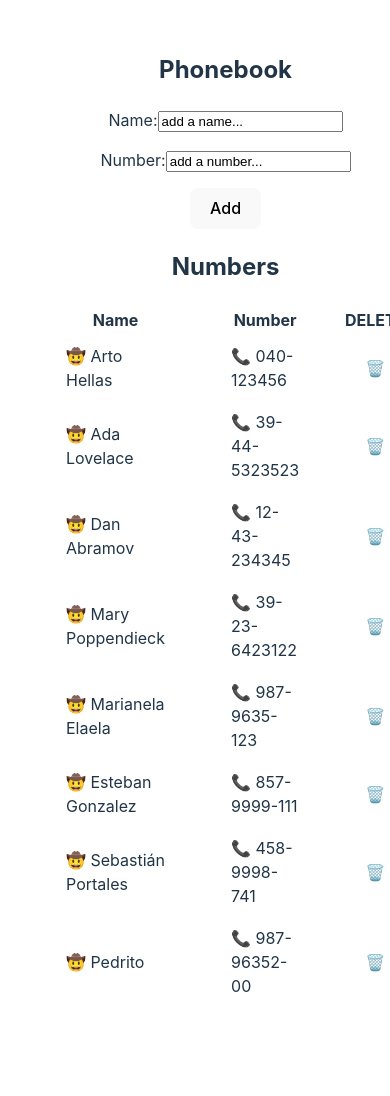
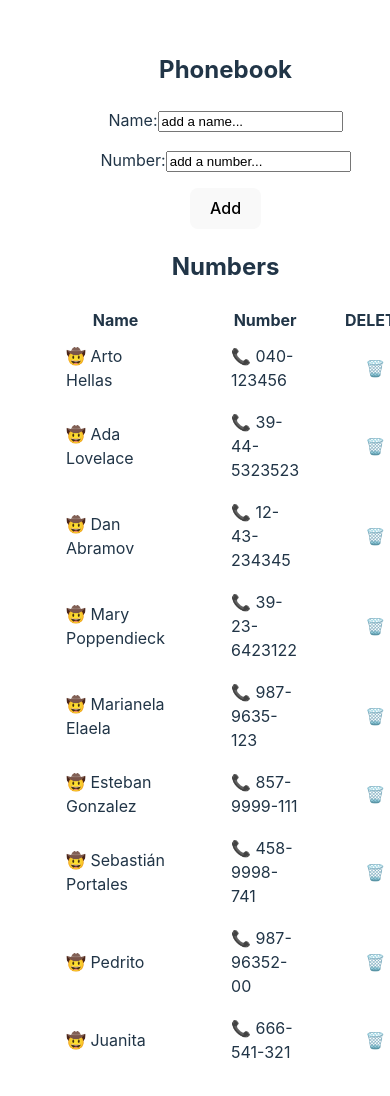
Before and after one commit to CarlosPizarroMorales/fullstackopen-submissions, a React (Vite) app in the folder part2/phonebook/: page / in a window 390 px wide. Shown: the top 1096 px of the page. Before the commit the page ends 1040 px from the top, so only its background shows below. Built offline with nearby package versions, Linux system fonts and the light colour scheme; data requests are answered from the project's data file.

Commit message:
Exercise 2.15 - Phonebook step 10: implement number update

```diff
--- a/part2/phonebook/db.json
+++ b/part2/phonebook/db.json
@@ -39,6 +39,11 @@
       "id": "c516",
       "name": "Pedrito",
       "number": "987-96352-00"
+    },
+    {
+      "name": "Juanita",
+      "number": "666-541-321",
+      "id": "02d1"
     }
   ]
 }
--- a/part2/phonebook/src/App.jsx
+++ b/part2/phonebook/src/App.jsx
@@ -37,6 +37,8 @@ const App = () => {
     }
   }
 
+  const payload = () => ({ name: newName.trim(), number: newNumber.trim() });
+
   const addNewPerson = (e) => {
     e.preventDefault();
 
@@ -53,9 +55,8 @@ const App = () => {
     }
 
     if ( checked === 0) {
-      const newPerson = { name: newName.trim(), number: newNumber.trim() }
 
-      personService.create(newPerson)
+      personService.create(payload())
       .then(returnedPerson => {
         // console.log(returnedPerson);
         setPersons(persons.concat(returnedPerson));
@@ -63,7 +64,21 @@ const App = () => {
       })
       return;
     }
+
     // implement number patchinig axios.put
+    if ( checked === 3) {
+      const [ who ] = persons.filter(p => p.name === newName);
+      const { id } = who;
+
+      if (confirm(`Would you like to update the number for ${who.name}?`)) {
+        personService.update(id, payload())
+        .then(returnedPerson => {
+          setPersons(persons.map(p => p.id !== id ? p : returnedPerson));
+          resetForm();
+        })
+      }
+      return;
+    }
   }
 
   const deletePerson = id => {
--- a/part2/phonebook/src/services/persons.js
+++ b/part2/phonebook/src/services/persons.js
@@ -17,4 +17,9 @@ const remove = id => {
   return req.then(resp => resp.data);
 }
 
-export default { getAll, create, remove }
+const update = (id, newNumber) => {
+  const req = axios.put(`${BASE_URL}/${id}`, newNumber);
+  return req.then(resp => resp.data);
+}
+
+export default { getAll, create, remove, update }
```
